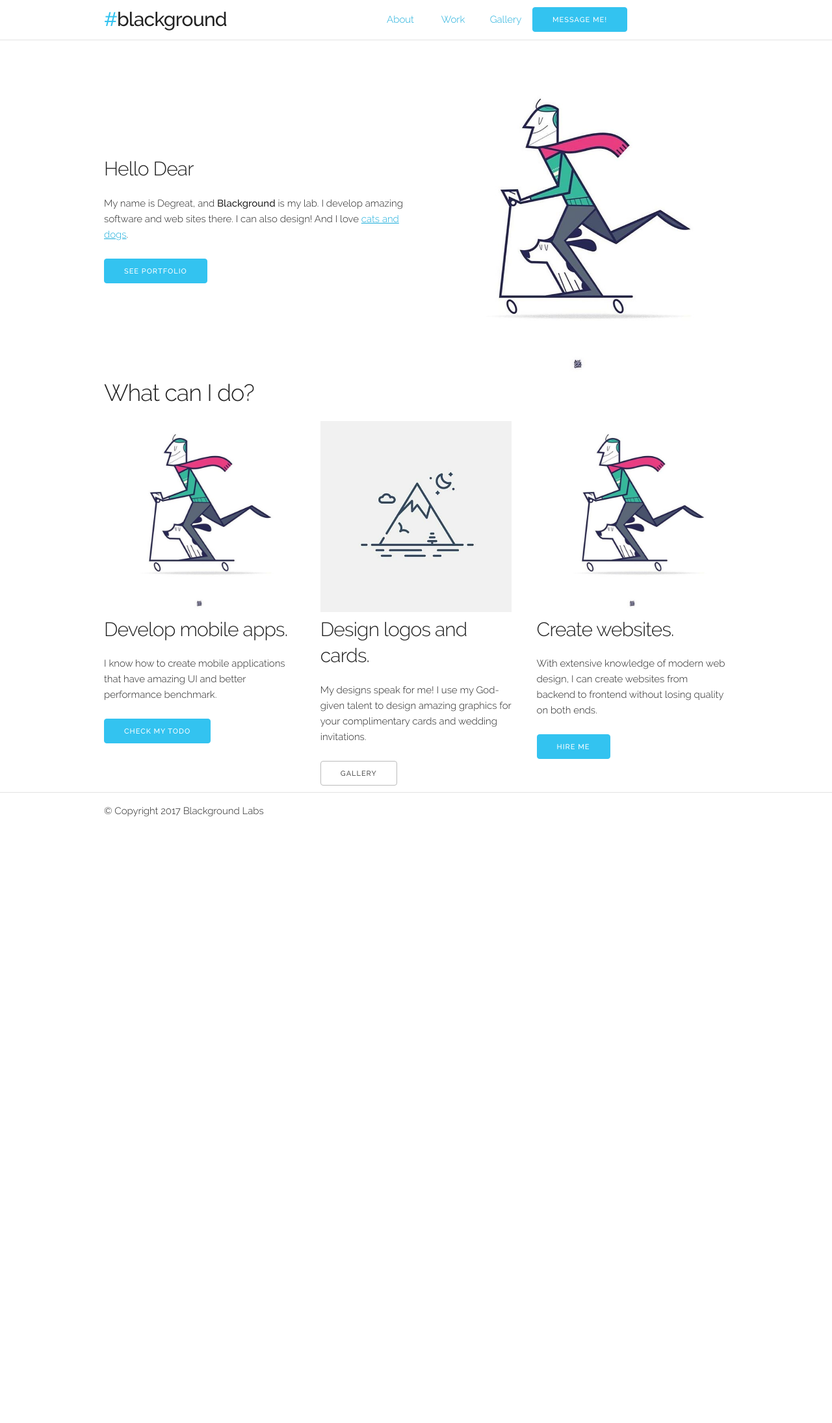
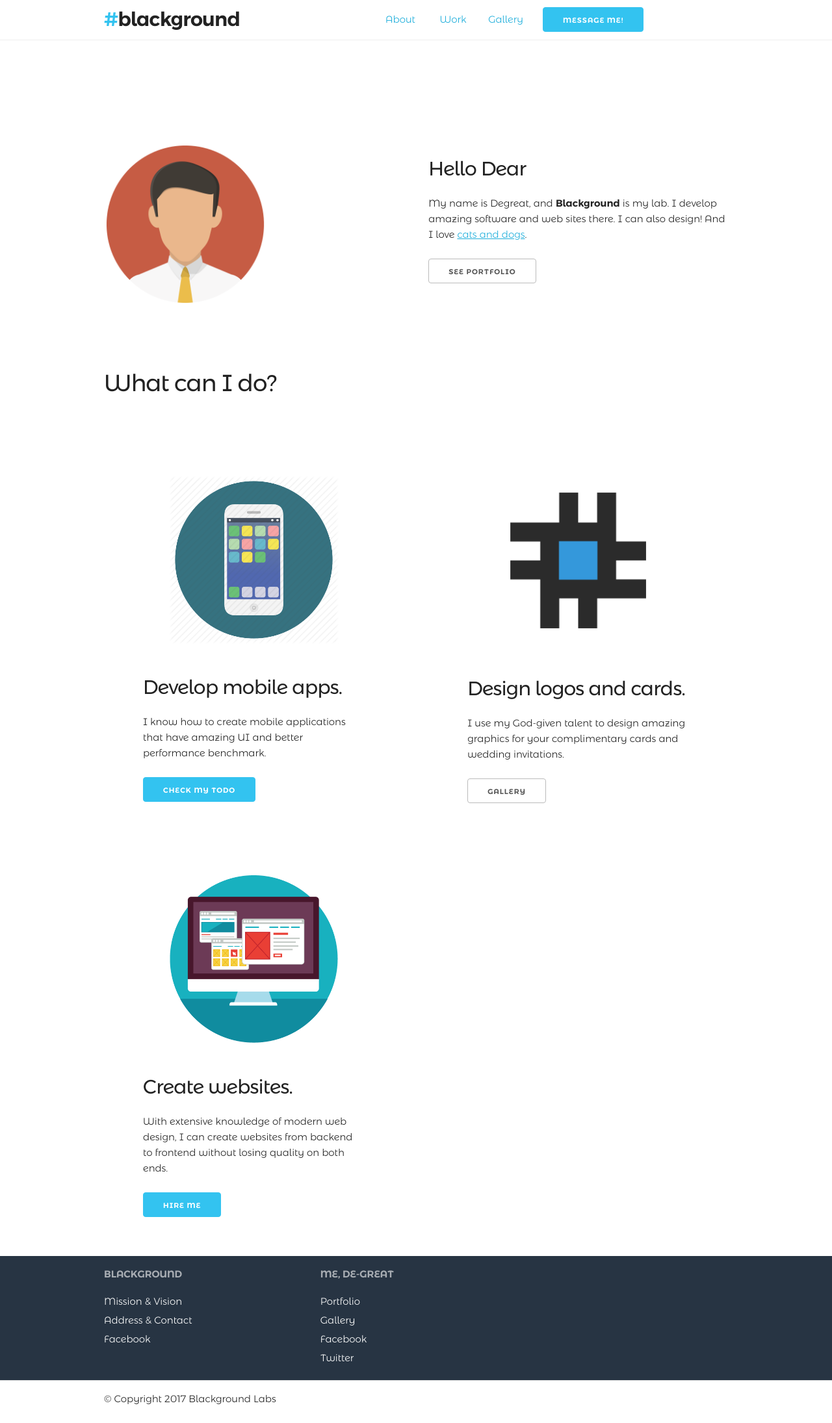
Before and after one commit to blackmann/blackground, a plain HTML site: page index.html in a window 1280 px wide. Shown: the whole page at 65% size. Before the commit the page ends 1285 px from the top, so only its background shows below. Drawn offline with Linux system fonts and the light colour scheme.

Commit message:
First deployment

```diff
--- a/css/basic.css
+++ b/css/basic.css
@@ -1,20 +1,18 @@
-/*
-@font-face {
-font-family: 'Raleway';
-src: url("../fonts/Raleway-Thin.ttf");
-font-weight: 300;
-}
-*/
-
 @font-face {
     font-family: 'Raleway';
-    src: url("../fonts/Raleway-Light.ttf");
+    src: url("../fonts/MontserratAlternates-Regular.ttf");
     font-weight: 300;
 }
 
 @font-face {
     font-family: 'Raleway';
-    src: url("../fonts/Raleway-Medium.ttf");
+    src: url("../fonts/MontserratAlternates-Light.ttf");
+    font-weight: 400;
+}
+
+@font-face {
+    font-family: 'Raleway';
+    src: url("../fonts/MontserratAlternates-SemiBold.ttf");
     font-weight: 600;
 }
 
@@ -42,22 +40,28 @@ font-weight: 300;
 }
 
 .about-image {
-    display: none;
+    max-height: 200px;
+    margin-top: 10rem;
 }
 
 .message-button {
     display: none;
+    margin-left: 16px;
 }
 
 .alt-section {
     background-color: #f1f1f1;
 }
 
+.grid-item img {
+    padding: 3rem;
+}
+
 /** Screens larger than 750px **/
 
 @media (min-width: 550px) {
     .about-image {
-        margin-top: 8rem;
+        margin-top: 10rem;
         display: block;
     }
 }
@@ -72,19 +76,29 @@ font-weight: 300;
     }
 
     .about-image {
-        margin-top: 12rem;
-        display: block;
+        margin-top: 14rem;
+        max-height: 250px;
     }
 
     .landing {
-    margin-top: 25%;
-    padding-bottom: 12rem;
-}
+        margin-top: 25%;
+        padding-bottom: 12rem;
+    }
+
+    .grid-item {
+        padding-left: 6rem;
+        padding-right: 6rem;
+        padding-top: 6rem;
+    }
+
+    .grid-item img {
+        padding: 4rem;
+    }
 }
 
 @media (min-width: 1000px) {
     .about-image {
-        margin-top: 12rem;
+        margin-top: 22rem;
         display: block;
     }
 
@@ -95,7 +109,7 @@ font-weight: 300;
 
 /* Navigation */
 nav {
-    border-bottom: solid 1px #e3e3e3;
+    border-bottom: solid 1px #eee;
     position: fixed;
     top: 0;
     width: 100%;
@@ -107,6 +121,10 @@ nav {
 
 /** Footer */
 footer {
+    margin-top: 5rem;
+}
+
+.footer-main {
     border-top: solid 1px #e3e3e3;
     padding-top: 16px;
     z-index: 1000;
@@ -148,3 +166,31 @@ footer {
     margin-top: 1rem;
     margin-bottom: 1rem;
 }
+
+.landing-container {
+    background-color: #33C3F0;
+}
+
+.prefooter {
+    background-color: #273443;
+    padding-top: 16px;
+}
+
+.prefooter ul {
+    list-style: none;
+}
+
+.prefooter a {
+    text-decoration: none;
+    color: white;
+}
+
+.prefooter li {
+    line-height: normal;
+}
+
+.prefooter-header {
+    font-weight: 600;
+    text-transform: uppercase;
+    color: rgba(255,255,255,0.6);
+}
--- a/index.html
+++ b/index.html
@@ -43,7 +43,7 @@
                         <ul class="nav-items menu u-max-full-width">
                             <li><a class="tab" href="#about">About</a></li>
                             <li><a class="tab" href="#work">Work</a></li>
-                            <li><a class="tab" href="#gallery">Gallery</a></li>
+                            <li><a class="tab" href="gallery/">Gallery</a></li>
                             <li><a class="button button-primary message-button" href="mailto:yarteydegreat2@gmail.com" style="margin-top:6px">Message me!</a></li>
                         </ul>
                     </div>
@@ -51,68 +51,86 @@
             </div>
         </nav>
         <main>
-            <div class="mobile-nav">
-                <div class="container">
-                    <div class="row">
-                        <div class="twelve columns">
-                            <ul class="nav-items u-max-full-width">
-                            <li><a class="tab" href="#about">About</a></li>
-                            <li><a class="tab" href="#work">Work</a></li>
-                            <li><a class="tab" href="#gallery">Gallery</a></li>
-                        </ul>
-                        </div>
-                    </div>
-                </div>
-            </div>
+            <!--            <div class="landing-container">-->
             <div class="container">
                 <div class="row" id="about">
+                    <div class="one-half column">
+                        <img alt="happy me" src="images/profile_image.png" class="u-max-full-width about-image"/>
+                    </div>
                     <div class="one-half column landing">
                         <h4>Hello Dear</h4>
                         <p>My name is Degreat, and <strong>Blackground</strong> is my lab. I develop amazing software and web sites there. I can also design! And I love <a href="#cats">cats and dogs</a>.</p>
-                        <a class="button button-primary" href="#portfolio">See Portfolio</a>
+                        <a class="button" href="#portfolio">See Portfolio</a>
                     </div>
-                    <div class="one-half column">
-                        <img alt="happy me" src="images/happy_me.jpg" class="u-max-full-width about-image"/>
-                    </div>
+
                 </div>
             </div>
+            <!--            </div>-->
 
             <div class="container">
                 <h3>What can I do?</h3>
                 <div class="row">
-                    <div class="one-third column">
-                        <img alt="mobile apps" src="images/happy_me.jpg" class="u-max-full-width"/>
+                    <div class="one-half column grid-item">
+                        <img alt="mobile apps" src="images/mobile_apps.png" class="u-max-full-width"/>
                         <h4>Develop mobile apps.</h4>
                         <p>I know how to create mobile applications that have amazing UI and better performance benchmark.</p>
                         <a class="button button-primary" href="todo.html">Check my Todo</a>
                     </div>
 
-                    <div class="one-third column">
-                        <img src="images/logo_making.jpg" alt="design" class="u-max-full-width"/>
+                    <div class="one-half column grid-item">
+                        <img src="images/blackground_logo.png" alt="design" class="u-max-full-width"/>
                         <h4>Design logos and cards.</h4>
-                        <p>My designs speak for me! I use my God-given talent to design amazing graphics for your complimentary cards and wedding invitations.</p>
+                        <p>I use my God-given talent to design amazing graphics for your complimentary cards and wedding invitations.</p>
                         <a class="button button-primay">Gallery</a>
                     </div>
+                    <!-- -->
+                </div>
 
-                    <div class="one-third column">
-                        <img src="images/happy_me.jpg" alt="web sites" class="u-max-full-width"/>
+                <div class="row">
+                    <div class="one-half column grid-item">
+                        <img src="images/websites.png" alt="web sites" class="u-max-full-width"/>
                         <h4>Create websites.</h4>
                         <p>With extensive knowledge of modern web design, I can create websites from backend to frontend without losing quality on both ends.</p>
                         <a class="button button-primary">Hire me</a>
                     </div>
-
-                    <!-- -->
                 </div>
             </div>
         </main>
 
         <footer>
+            <!-- Pre-footer -->
+            <div class="prefooter">
+                <div class="container">
+                    <div class="row">
+                        <div class="one-third column">
+                            <h6 class="prefooter-header">Blackground</h6>
+                            <ul>
+                                <li><a href="#">Mission &amp; Vision</a></li>
+                                <li><a href="#">Address &amp; Contact</a></li>
+                                <li><a href="#">Facebook</a></li>
+                            </ul>
+                        </div>
 
-            <div class="container">
-                <div class="row">
+                        <div class="one-third column">
+                            <h6 class="prefooter-header">Me, De-Great</h6>
+                            <ul>
+                                <li><a href="#">Portfolio</a></li>
+                                <li><a href="#">Gallery</a></li>
+                                <li><a href="#">Facebook</a></li>
+                                <li><a href="#">Twitter</a></li>
+                            </ul>
+                        </div>
+                    </div>
+                </div>
+            </div>
 
-                    <div class="two-thirds column">
-                        <p>&copy; Copyright 2017 Blackground Labs</p>
+            <div class="footer-main">
+                <div class="container">
+                    <div class="row">
+
+                        <div class="two-thirds column">
+                            <p>&copy; Copyright 2017 Blackground Labs</p>
+                        </div>
                     </div>
                 </div>
             </div>
```
Also changed, not shown: gallery_index.html (added, +94 -0 lines), fonts/MontserratAlternates-Light.ttf (added), fonts/MontserratAlternates-Regular.ttf (added), fonts/MontserratAlternates-SemiBold.ttf (added), fonts/Raleway-Light.ttf (deleted), fonts/Raleway-Medium.ttf (deleted), fonts/Raleway-Thin.ttf (deleted), images/blackground_logo.png (added), images/mobile_apps.png (added), images/profile_image.png (added), images/rsz_1rsz_windows_burned.png (added), images/websites.png (added).
